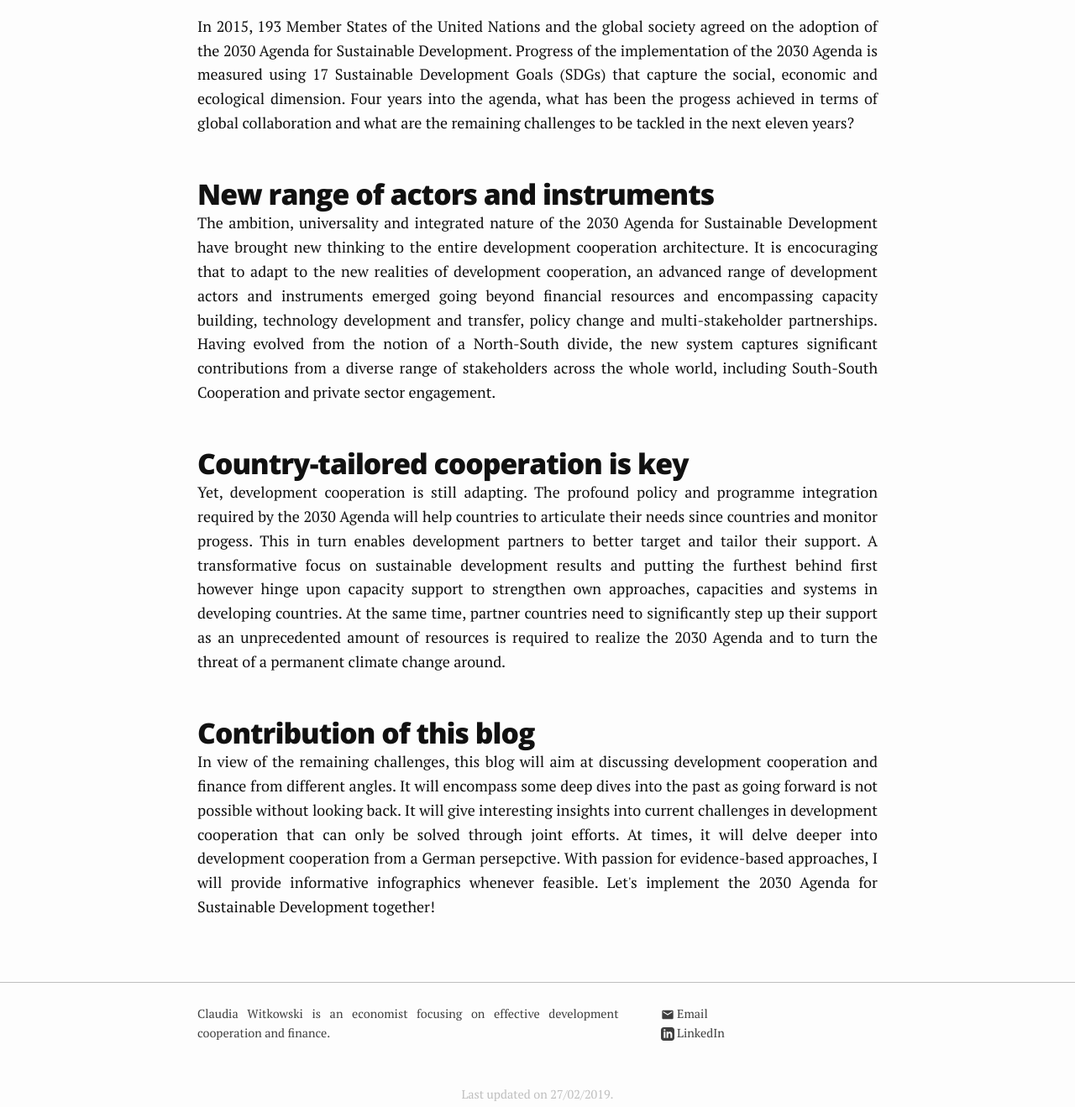
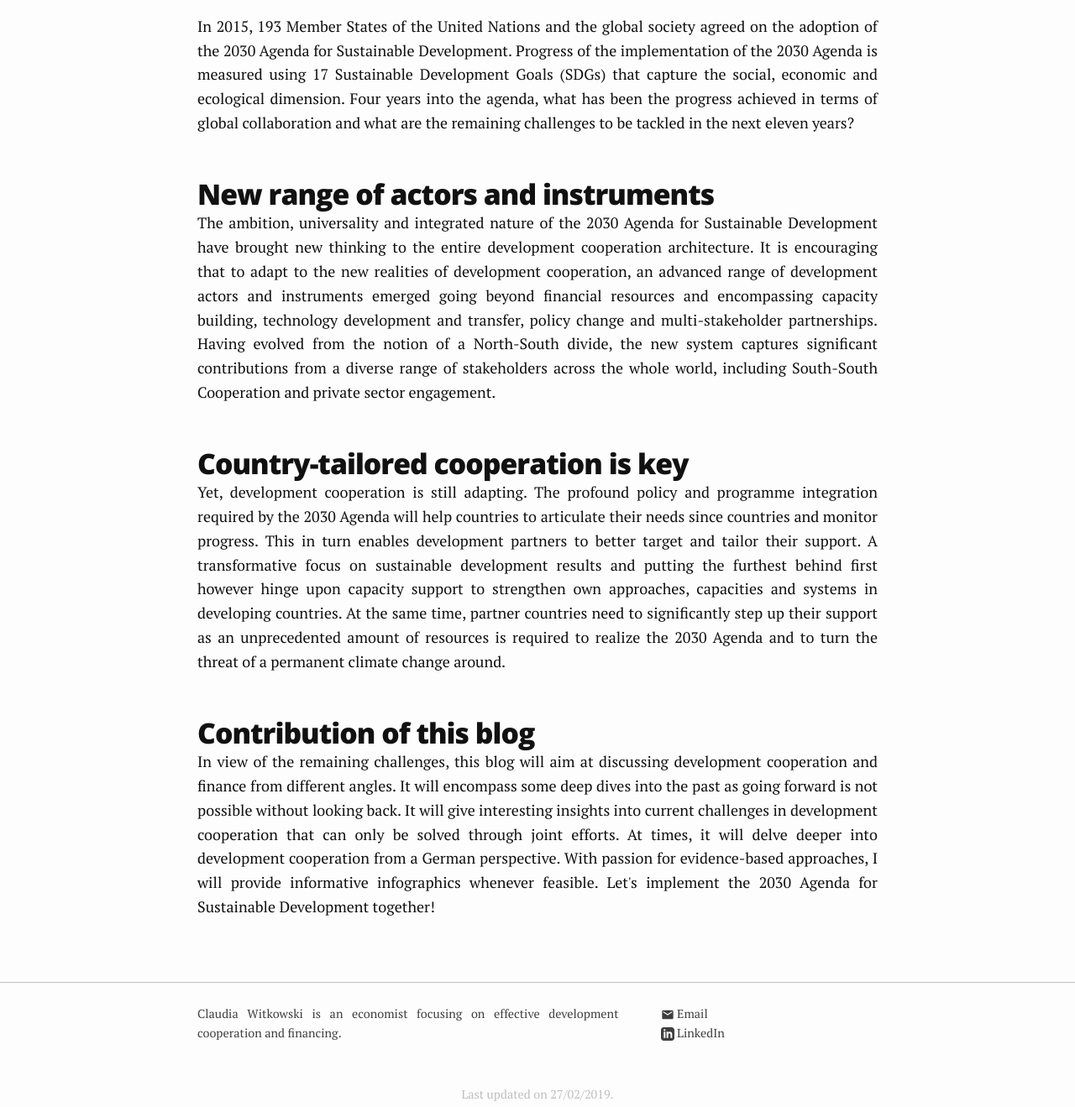
Before and after one commit to clawit91/website, a Jekyll site: the page built from _posts/2019-02-27-dc-needs-to-undergo-drastic-change.md, in a window 1280 px wide. Shown: the part 650-1969 px from the top of the page at 84% size. Built offline with Jekyll 4.4.1, drawn with Linux system fonts in a browser that asks for light colours.

Commit message:
Correcting grammer mistakes

```diff
--- a/1_index.html
+++ b/1_index.html
@@ -4,4 +4,4 @@ permalink: /
 priority: 1.0
 ---
 
-<p class="justify">Hi, I am a freelance data and policy analyst focusing on international development, development finance, and effective development cooperation. I am passionate about translating rigorous explanatory data analysis into interactive data visualizations and concise policy recommendations. My in-depth experience is based on collaborations with renowned institutions such as the United Nations and the German Development Institute in different country settings. To learn more about me and my motivation, browse through my website, read my posts and don't forget to leave a comment by email or Skype.</p>
+<p class="justify">Hi, I am a freelance data and policy analyst focusing on international development, financing for development, and effective development cooperation. I am passionate about translating rigorous explanatory data analysis into interactive data visualizations and concise policy recommendations. My in-depth experience is based on collaborations with renowned institutions such as the United Nations and the German Development Institute in different country settings. To learn more about me and my motivation, browse through my website, read my posts and don't forget to leave a comment by email or Skype.</p>
--- a/5_contact.html
+++ b/5_contact.html
@@ -5,7 +5,7 @@ permalink: /contact/
 ---
 
 <p></p>
-<p> Don't hesitate to get in touch with me to leave a comment, ask a question or contact me for a freelancing project. </p>
+<p> Don't hesitate to get in touch with to leave a comment, ask a question or contact me for a freelancing project. </p>
 <ul style="list-style-type:none">
   <li>
     {% include _icons/email.svg %} write me an <a href="mailto:{{site.email}}" title="Email"><span class="icon icon--email"></span><span class="username">email</span></a>
--- a/_config.yml
+++ b/_config.yml
@@ -2,7 +2,7 @@
 date: "27/02/2019"
 title: Claudia Witkowski
 email: claudia.witkowski@mailbox.org
-description: Claudia Witkowski is an economist focusing on effective development cooperation and finance.
+description: Claudia Witkowski is an economist focusing on effective development cooperation and financing.
 cc: ""
 exclude:
   - Gemfile
--- a/_posts/2019-02-27-dc-needs-to-undergo-drastic-change.md
+++ b/_posts/2019-02-27-dc-needs-to-undergo-drastic-change.md
@@ -6,13 +6,13 @@ thumbnail: ../img/20190227.jpg
 summary: "<p style='text-align: justify;'>We have eleven years left to implement the ambitious 2030 Agenda and to put our world back on a sustainable path that respects the boundaries of our planet, leaving no one behind. To achieve this challenging task, development cooperation needs to undergo a drastic change.</p>"
 ---
 
-<p style='text-align: justify;'> In 2015, 193 Member States of the United Nations and the global society agreed on the adoption of the 2030 Agenda for Sustainable Development. Progress of the implementation of the 2030 Agenda is measured using 17 Sustainable Development Goals (SDGs) that capture the social, economic and ecological dimension. Four years into the agenda, what has been the progess achieved in terms of global collaboration and what are the remaining challenges to be tackled in the next eleven years?</p>
+<p style='text-align: justify;'> In 2015, 193 Member States of the United Nations and the global society agreed on the adoption of the 2030 Agenda for Sustainable Development. Progress of the implementation of the 2030 Agenda is measured using 17 Sustainable Development Goals (SDGs) that capture the social, economic and ecological dimension. Four years into the agenda, what has been the progress achieved in terms of global collaboration and what are the remaining challenges to be tackled in the next eleven years?</p>
 
 ## New range of actors and instruments
-<p style='text-align: justify;'> The ambition, universality and integrated nature of the 2030 Agenda for Sustainable Development have brought new thinking to the entire development cooperation architecture. It is encocuraging that to adapt to the new realities of development cooperation, an advanced range of development actors and instruments emerged going beyond financial resources and encompassing capacity building, technology development and transfer, policy change and multi-stakeholder partnerships. Having evolved from the notion of a North-South divide, the new system captures significant contributions from a diverse range of stakeholders across the whole world, including South-South Cooperation and private sector engagement.</p>
+<p style='text-align: justify;'> The ambition, universality and integrated nature of the 2030 Agenda for Sustainable Development have brought new thinking to the entire development cooperation architecture. It is encouraging that to adapt to the new realities of development cooperation, an advanced range of development actors and instruments emerged going beyond financial resources and encompassing capacity building, technology development and transfer, policy change and multi-stakeholder partnerships. Having evolved from the notion of a North-South divide, the new system captures significant contributions from a diverse range of stakeholders across the whole world, including South-South Cooperation and private sector engagement.</p>
 
 ## Country-tailored cooperation is key
-<p style='text-align: justify;'> Yet, development cooperation is still adapting. The profound policy and programme integration required by the 2030 Agenda will help countries to articulate their needs since countries and monitor progess. This in turn enables development partners to better target and tailor their support. A transformative focus on sustainable development results and putting the furthest behind first however hinge upon capacity support to strengthen own approaches, capacities and systems in developing countries. At the same time, partner countries need to significantly step up their support as an unprecedented amount of resources is required to realize the 2030 Agenda and to turn the threat of a permanent climate change around.</p>
+<p style='text-align: justify;'> Yet, development cooperation is still adapting. The profound policy and programme integration required by the 2030 Agenda will help countries to articulate their needs since countries and monitor progress. This in turn enables development partners to better target and tailor their support. A transformative focus on sustainable development results and putting the furthest behind first however hinge upon capacity support to strengthen own approaches, capacities and systems in developing countries. At the same time, partner countries need to significantly step up their support as an unprecedented amount of resources is required to realize the 2030 Agenda and to turn the threat of a permanent climate change around.</p>
 
 ## Contribution of this blog
-<p style='text-align: justify;'> In view of the remaining challenges, this blog will aim at discussing development cooperation and finance from different angles. It will encompass some deep dives into the past as going forward is not possible without looking back. It will give interesting insights into current challenges in development cooperation that can only be solved through joint efforts. At times, it will delve deeper into development cooperation from a German persepctive. With passion for evidence-based approaches, I will provide informative infographics whenever feasible. Let's implement the 2030 Agenda for Sustainable Development together!
+<p style='text-align: justify;'> In view of the remaining challenges, this blog will aim at discussing development cooperation and finance from different angles. It will encompass some deep dives into the past as going forward is not possible without looking back. It will give interesting insights into current challenges in development cooperation that can only be solved through joint efforts. At times, it will delve deeper into development cooperation from a German perspective. With passion for evidence-based approaches, I will provide informative infographics whenever feasible. Let's implement the 2030 Agenda for Sustainable Development together!
```
Also changed, not shown: 2_about.html (+3 -6 lines).
